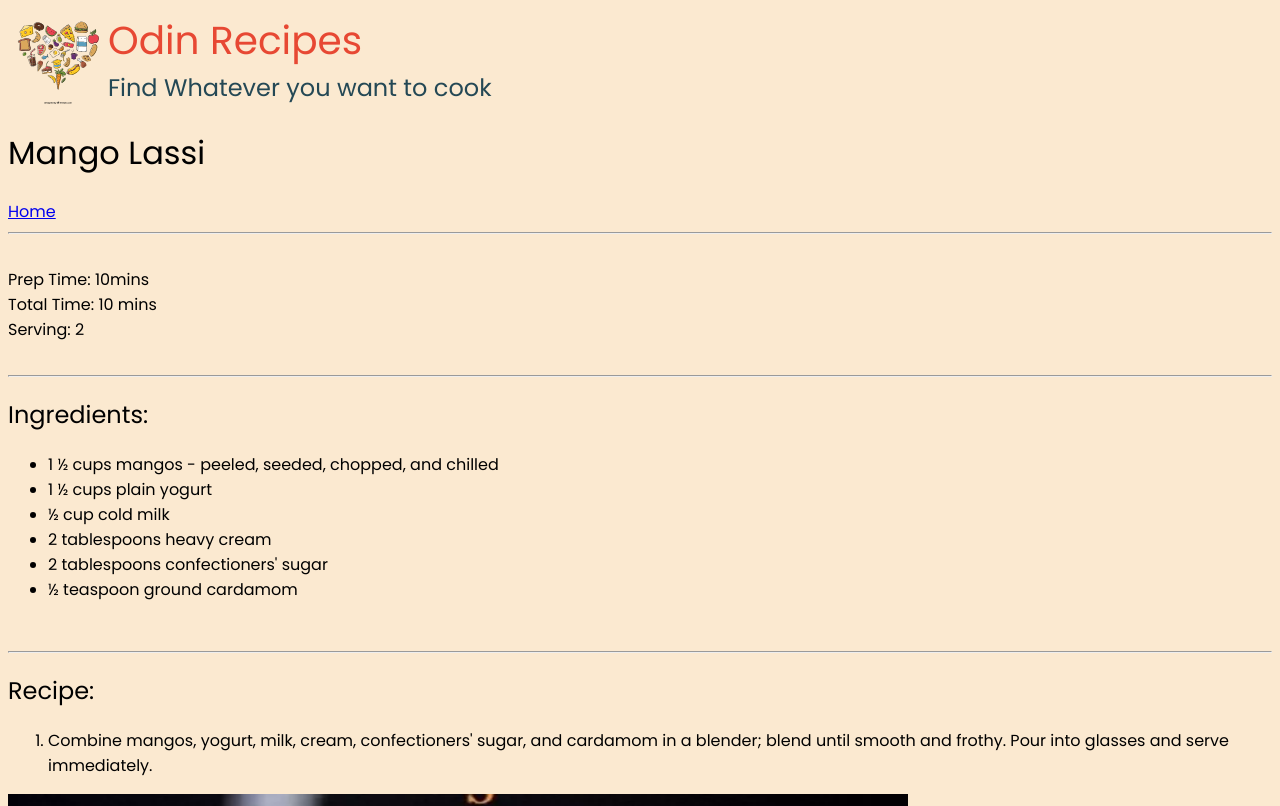
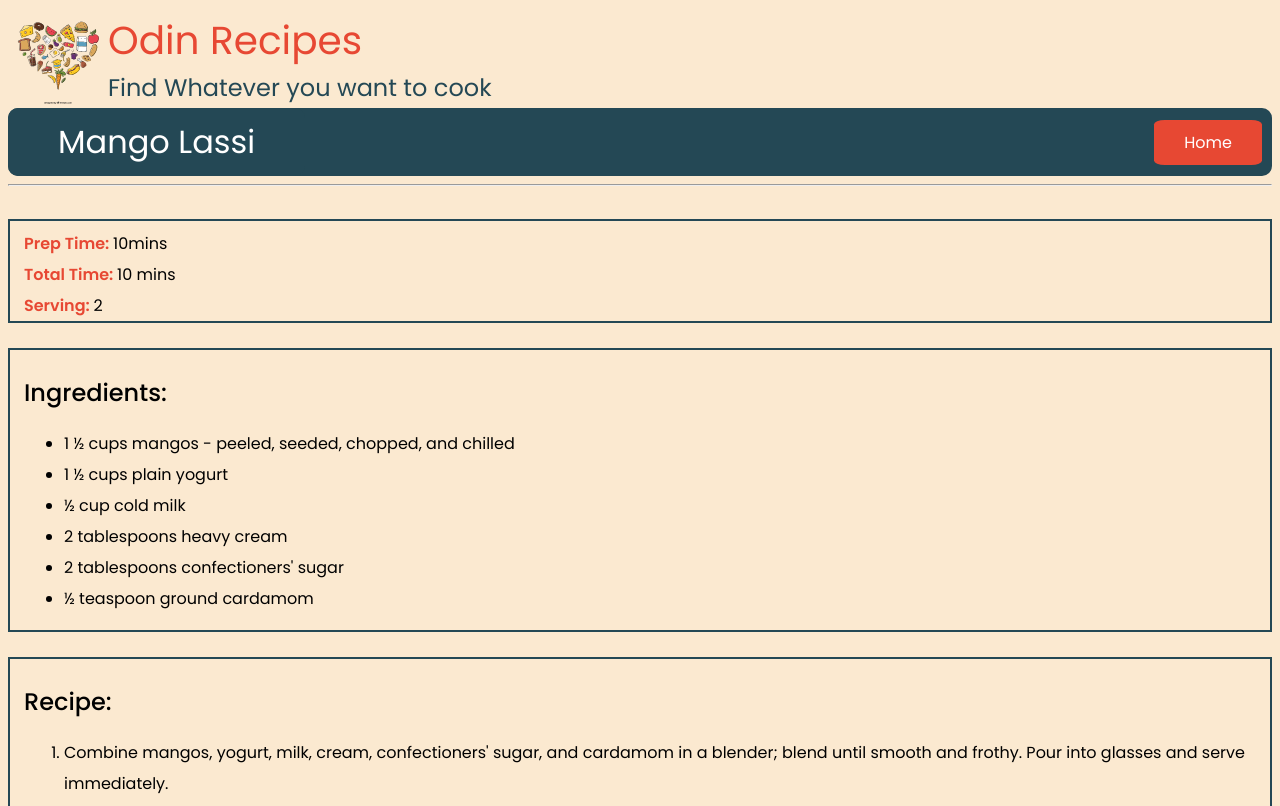
Before and after one commit to tripathiji1312/odin-recipes, a plain HTML site: page recipes/lassi.html in a window 1280 px wide. Shown: the top 806 px of the page. Drawn offline with Linux system fonts and the light colour scheme.

Commit message:
added CSS to all the pagges

```diff
--- a/recipes/lassi.html
+++ b/recipes/lassi.html
@@ -17,16 +17,20 @@
             <h2 class="subtitle">Find Whatever you want to cook</h2>
         </div>
     </header>
-    <h1>Mango Lassi</h1>
-    <a href="../index.html">Home</a>
+    <div class="subheading">
+        <h1 class="subheading title">Mango Lassi</h1>
+        <a href="../index.html" class="subheading homebtn">Home</a>
+    </div>
     <hr>
     <main>
         <br>
+        <div class="info">
             <div><strong>Prep Time: </strong>10mins</div>
             <div><strong>Total Time: </strong>10 mins</div>
             <div><strong>Serving: </strong>2</div>
+        </div>
         <br>
-        <hr>
+        <div class="info">
             <h2>Ingredients: </h2>
             <ul>
                 <li>1 ½ cups mangos - peeled, seeded, chopped, and chilled</li>
@@ -36,13 +40,16 @@
                 <li>2 tablespoons confectioners' sugar</li>
                 <li>½ teaspoon ground cardamom</li>
             </ul>
+        </div>
         <br>
-        <hr>
+        <div class="info">
+
             <h2>Recipe: </h2>
             <ol>
                 <li><p>Combine mangos, yogurt, milk, cream, confectioners' sugar, and cardamom in a blender; blend until smooth and frothy. Pour into glasses and serve immediately.</p></li>
             </ol>
             <img src="mango_lassi.webp" alt="mango_lassi" height="600px" width="900px">
+        </div>
     </main>
 </body>
 </html>
--- a/style.css
+++ b/style.css
@@ -28,11 +28,53 @@
     margin: 0;
 }
 /* for index.html */
-/* .index-main {
-    background-color: azure;
-
-} */
 .index-main > ul > li > a{
     color: black;
     text-decoration: none;
 }
+/* for lass.html */
+.subheading{
+    display: flex;
+    justify-content: space-between;
+    background-color: #244855;
+    color: white;
+    border-radius: 10px;
+}
+.subheading.title {
+    margin: 0;
+    padding: 10px 50px;
+
+}
+.subheading.homebtn {
+    align-self: center;
+    text-decoration: none;
+    color: white;
+    background-color: #e74833;
+    padding: 10px 30px;
+    margin-right: 10px;
+    border-radius: 10%;
+    transition: border-radius 0.5s background-color 0.5s color 0.5s;
+}
+.subheading.homebtn:hover{
+    border-radius: 20%;
+    background-color: white;
+    color: #e74833;
+}
+.info{
+    border: #244855 solid 2px;
+    padding-left: 14px;
+    padding-top: 7px;
+    line-height: 31px;
+}
+.info > div > strong{
+    font-weight: 600;
+    color: #e74833;
+}
+.info > h2{
+    font-weight: 500;
+}
+.info > img{
+    align-content: center;
+    width: 700px;
+    height: auto;
+}
```
Also changed, not shown: recipes/potato_salad.html (+13 -4 lines), recipes/tandoori_chicken.html (+13 -4 lines). Lines whose indentation alone changed are shown as unchanged.
